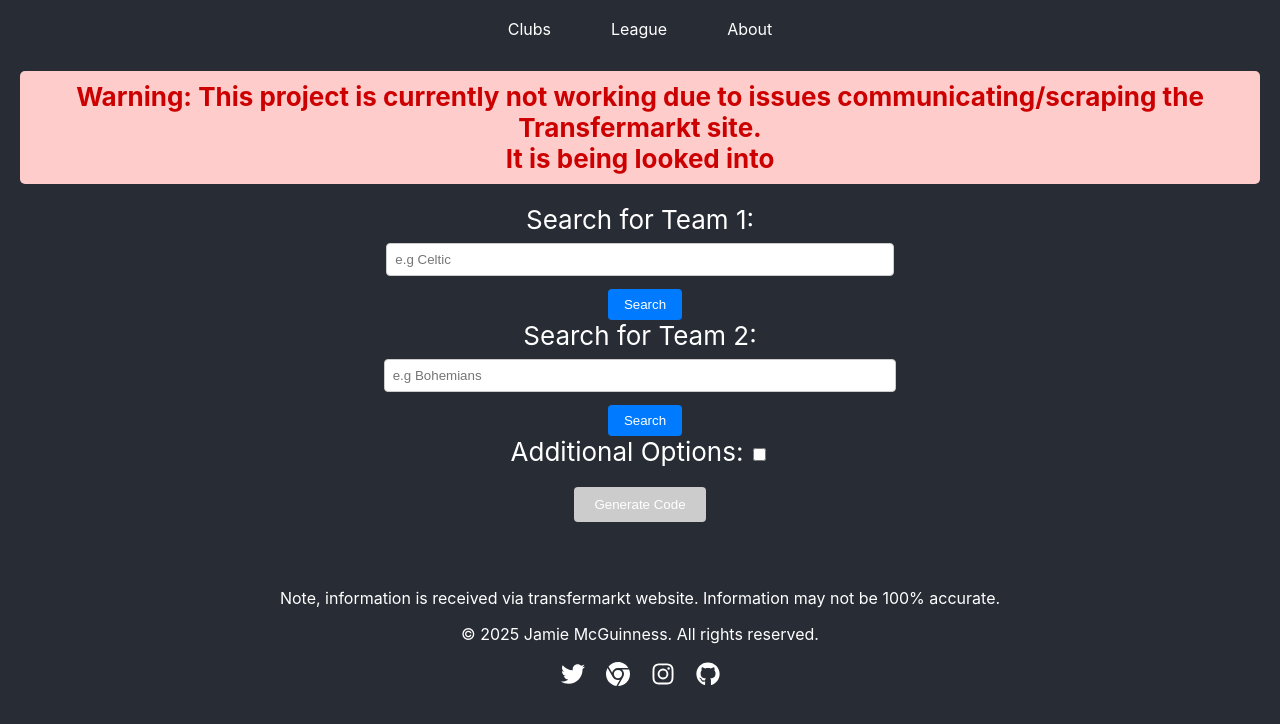
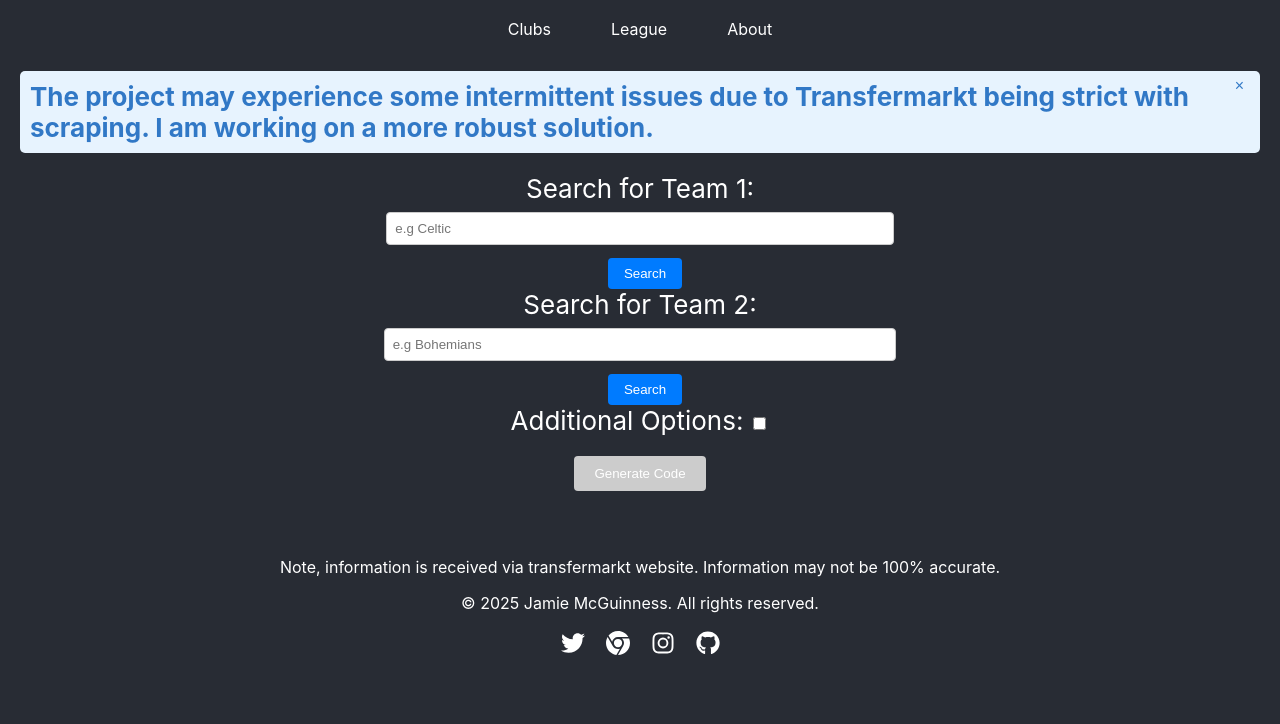
Before and after one commit to flaree/code-replacement-generator, a React (Create React App) app: page / in a window 1280 px wide. Shown: the top 724 px of the page. Built offline with nearby package versions, Linux system fonts and the light colour scheme; the HTML template or start-up script is replaced by a standard one.

Commit message:
change to a popup

```diff
--- a/src/pages/ManualClubSearch.js
+++ b/src/pages/ManualClubSearch.js
@@ -41,6 +41,7 @@ function ManualClubSearch() {
   const [searchingTeam2, setSearchingTeam2] = useState(false);
   const [sortOption, setSortOption] = useState("position");
   const [shouldChangeGoalkeeperStyle, setShouldChangeGoalkeeperStyle] = useState(false);
+  const [showPopup, setShowPopup] = useState(true); // State to control the visibility of the popup
 
   const handleSearch = async (searchTerm, setResults, resetSelection, setSearching) => {
     try {
@@ -131,20 +132,38 @@ function ManualClubSearch() {
     boxSizing: 'border-box',
   };
 
-  const warningStyle = {
-    backgroundColor: '#ffcccc',
-    color: '#cc0000',
+  const popupStyle = {
+    backgroundColor: '#e7f3fe',
+    color: '#3178c6',
     padding: '10px',
     borderRadius: '5px',
     marginBottom: '20px',
     fontWeight: 'bold',
+    position: 'relative',
+    textAlign: 'left',
+  };
+
+  const closeButtonStyle = {
+    position: 'absolute',
+    top: '5px',
+    right: '10px',
+    backgroundColor: 'transparent',
+    border: 'none',
+    color: '#3178c6',
+    fontSize: '16px',
+    cursor: 'pointer',
   };
 
   return (
     <div style={{ padding: '20px', textAlign: 'center' }} className="generated-code-page">
-      <div style={warningStyle}>
-        Warning: This project is currently not working due to issues communicating/scraping the Transfermarkt site. <br></br>It is being looked into
-      </div>
+      {showPopup && (
+        <div style={popupStyle}>
+          <button style={closeButtonStyle} onClick={() => setShowPopup(false)}>
+            &times;
+          </button>
+          The project may experience some intermittent issues due to Transfermarkt being strict with scraping. I am working on a more robust solution.
+        </div>
+      )}
       <div>
         <label>
           Search for Team 1:
```
